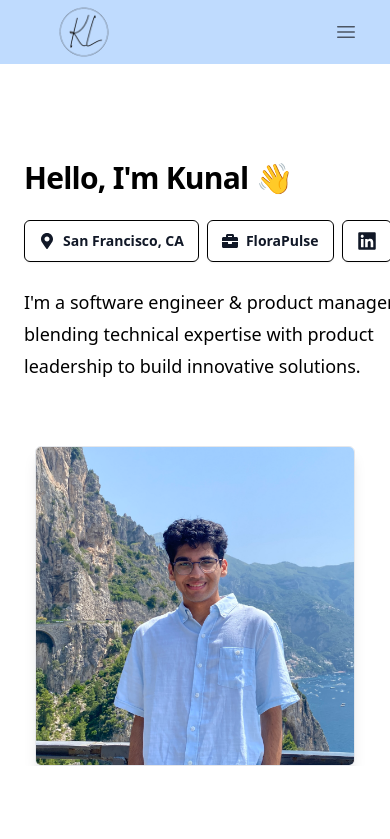
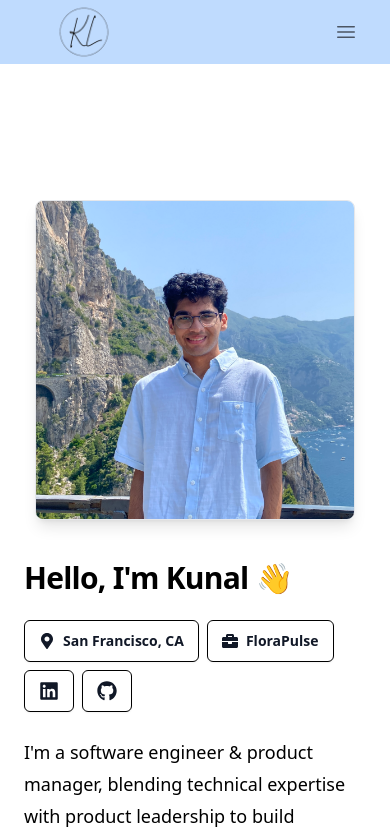
Before and after one commit to KunalLohtia/KunalLohtia.github.io, a React (Create React App) app: page / in a window 390 px wide. Shown: the top 839 px of the page. Built offline with nearby package versions, Linux system fonts and the light colour scheme.

Commit message:
responsive fixes for home

```diff
--- a/src/components/Home.js
+++ b/src/components/Home.js
@@ -9,46 +9,47 @@ export default function Home() {
     <section id='home' className="scroll-mt-24 min-h-[50vh] py-8">
       <div className="bg-white">
         <div className="mx-auto max-w-7xl sm:px-6 lg:px-8">
-            <div className="relative isolate overflow-hidden bg-* px-6 pt-16 sm:rounded-3xl sm:px-16 md:pt-24 lg:flex lg:gap-x-20 lg:px-24 lg:pt-0">
+          <div className="relative isolate overflow-hidden px-6 pt-16 sm:rounded-3xl sm:px-16 md:pt-24 lg:flex lg:gap-x-20 lg:px-24 lg:pt-0">
             {/* Intro */}
-              <div className="flex flex-col lg:flex-row lg:items-center lg:items-center lg:gap-6 lg:py-16">
-                <div className="mx-auto max-w-md lg:mx-0 lg:flex-auto lg:py-16 lg:text-left">
-                  <h2 className="text-3xl tet-left font-bold tracking-tight text-black sm:text-4xl mb-4">
+            <div className="flex flex-col-reverse lg:flex-row items-center gap-10 lg:py-16">
+              <div className="mx-auto max-w-md lg:mx-0 lg:flex-auto lg:text-left">
+                <h2 className="text-3xl text-left font-bold tracking-tight text-black sm:text-4xl mb-4">
                   Hello, I'm Kunal 👋
                 </h2>
-                  <div>
-                    <div className="mt-6 flex items-left justify-start gap-x-2">
-                      <a className="flex items-center border border-black rounded-md bg-white px-3.5 py-2.5 text-sm font-semibold text-gray-900 shadow-sm hover:bg-gray-100 focus-visible:outline focus-visible:outline-2 focus-visible:outline-offset-2 focus-visible:outline-white whitespace-nowrap">
-                        <FaMapMarkerAlt className="w-4 h-4 mr-2"/>
+
+                <div className="mt-6 flex flex-wrap justify-start gap-2">
+                  <a className="flex items-center border border-black rounded-md bg-white px-3.5 py-2.5 text-sm font-semibold text-gray-900 shadow-sm hover:bg-gray-100 whitespace-nowrap">
+                    <FaMapMarkerAlt className="w-4 h-4 mr-2" />
                     San Francisco, CA
                   </a>
-                      <a href="https://florapulse.com/" target="_blank" className="flex items-center border border-black rounded-md bg-white px-3.5 py-2.5 text-sm font-semibold text-gray-900 shadow-sm hover:bg-gray-100 focus-visible:outline focus-visible:outline-2 focus-visible:outline-offset-2 focus-visible:outline-white whitespace-nowrap">
-                        <FaBriefcase className="w-4 h-4 mr-2"/>
+                  <a href="https://florapulse.com/" target="_blank" className="flex items-center border border-black rounded-md bg-white px-3.5 py-2.5 text-sm font-semibold text-gray-900 shadow-sm hover:bg-gray-100 whitespace-nowrap">
+                    <FaBriefcase className="w-4 h-4 mr-2" />
                     FloraPulse
                   </a>
-                      <a href="https://www.linkedin.com/in/klohtia/" target="_blank" className="flex items-center border border-black rounded-md bg-white px-3.5 py-2.5 text-sm font-semibold text-gray-900 shadow-sm hover:bg-gray-100 focus-visible:outline focus-visible:outline-2 focus-visible:outline-offset-2 focus-visible:outline-white whitespace-nowrap">
+                  <a href="https://www.linkedin.com/in/klohtia/" target="_blank" className="flex items-center border border-black rounded-md bg-white px-3.5 py-2.5 text-sm font-semibold text-gray-900 shadow-sm hover:bg-gray-100 whitespace-nowrap">
                     <FaLinkedin className="w-5 h-5" />
                   </a>
-                      <a href="https://github.com/KunalLohtia" target="_blank" className="flex items-center border border-black rounded-md bg-white px-3.5 py-2.5 text-sm font-semibold text-gray-900 shadow-sm hover:bg-gray-100 focus-visible:outline focus-visible:outline-2 focus-visible:outline-offset-2 focus-visible:outline-white whitespace-nowrap">
+                  <a href="https://github.com/KunalLohtia" target="_blank" className="flex items-center border border-black rounded-md bg-white px-3.5 py-2.5 text-sm font-semibold text-gray-900 shadow-sm hover:bg-gray-100 whitespace-nowrap">
                     <FaGithub className="w-5 h-5" />
                   </a>
                 </div>
-                 </div>
+
                 <p className="mt-6 text-lg text-left leading-8 text-black">
                   I'm a software engineer & product manager,
                   blending technical expertise with product leadership to build innovative solutions.
                 </p>
               </div>
 
-                {/* Image Section */ }
-                <div className="relative mt-16 h-80 lg:mt-0 ">
+              {/* Profile Image */}
+              <div className="relative w-full max-w-xs sm:max-w-sm md:max-w-md lg:max-w-lg mx-auto mt-10 lg:mt-0">
                 <img
                   alt="Kunal Picture"
                   src={Kunal_Pic}
-                    className="lg:w-96 w-80 h-auto mx-auto shadow-lg rounded-lg border border-gray-200 transform hover:translate-y-1 hover:scale-105 transition duration-300 rounded-md bg-white/5 ring-1 ring-white/10 lg:h-auto lg:ml-40"
+                  className="w-full h-auto shadow-lg rounded-lg border border-gray-200 transform hover:translate-y-1 hover:scale-105 transition duration-300"
                 />
               </div>
             </div>
+
           </div>
         </div>
       </div>
--- a/src/components/NavBar.js
+++ b/src/components/NavBar.js
@@ -29,7 +29,8 @@ export default function NavBar() {
     if (width < 480) return 0.2;
     if (width < 640) return 0.25;
     if (width < 1024) return 0.35;
-    return 0.45;
+    if (width < 1440) return 0.3;
+    return 0.25;
   }
 
   useEffect(() => {
```
Also changed, not shown: 1 other file (tests, documents, lock files or other folders). Lines whose indentation alone changed are shown as unchanged.
